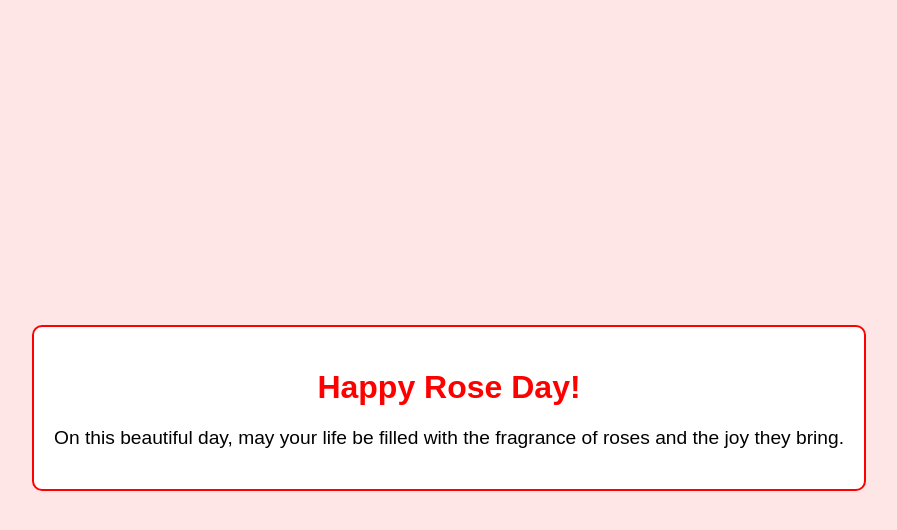
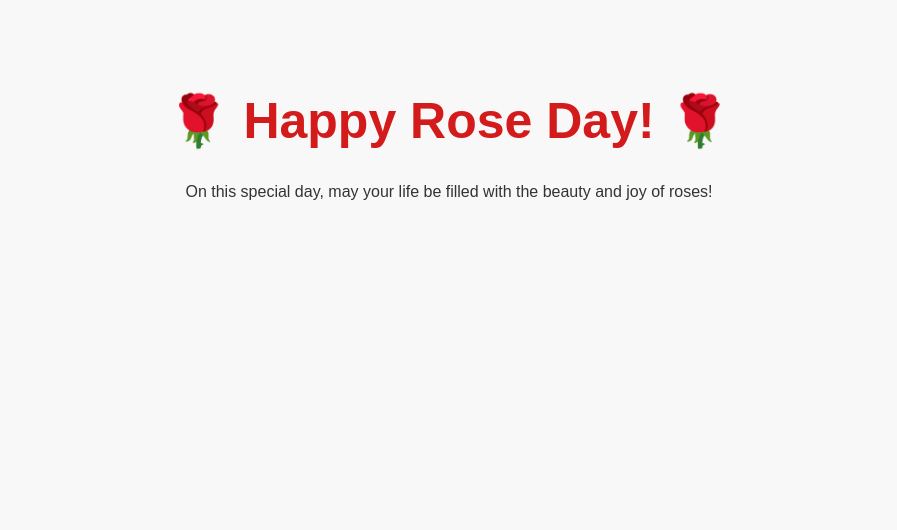
Before and after one commit to sakchamjaiswal890-hub/Rose-day, a plain HTML site: page index.html in a window 1280 px wide. Shown: the whole page, without its empty margins (191-1088 px from the left). Drawn offline with Linux system fonts and the light colour scheme.

Commit message:
Create index.html for Rose Day greeting

```diff
--- a/index.html
+++ b/index.html
@@ -3,35 +3,26 @@
 <head>
     <meta charset="UTF-8">
     <meta name="viewport" content="width=device-width, initial-scale=1.0">
-    <title>Rose Day Greeting</title>
+    <title>Happy Rose Day</title>
     <style>
         body {
-            display: flex;
-            justify-content: center;
-            align-items: center;
-            height: 100vh;
-            background-color: #ffe6e6;
             font-family: Arial, sans-serif;
-        }
-        .container {
+            background-color: #f8f8f8;
             text-align: center;
-            padding: 20px;
-            border: 2px solid #ff0000;
-            background-color: #fff;
-            border-radius: 10px;
+            color: #333;
+            padding: 50px;
         }
         h1 {
-            color: #ff0000;
+            color: #ff4d4d;
         }
-        p {
-            font-size: 1.2em;
+        .rose {
+            font-size: 50px;
+            color: #d41b1b;
         }
     </style>
 </head>
 <body>
-    <div class="container">
-        <h1>Happy Rose Day!</h1>
-        <p>On this beautiful day, may your life be filled with the fragrance of roses and the joy they bring.</p>
-    </div>
+    <h1 class="rose">🌹 Happy Rose Day! 🌹</h1>
+    <p>On this special day, may your life be filled with the beauty and joy of roses!</p>
 </body>
 </html>
```
